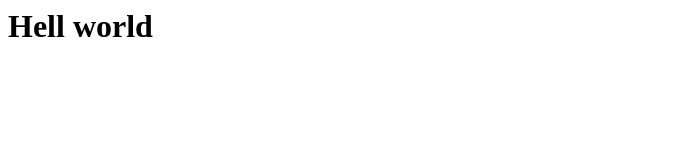
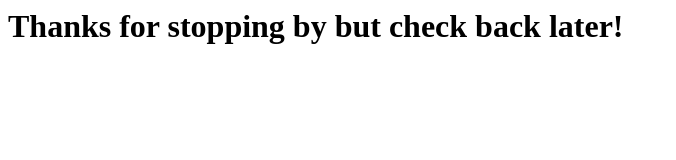
Before and after one commit to laminjalang/yabou.github.io, a plain HTML site: page index.html in a window 1280 px wide. Shown: the whole page, without its empty margins (0-676 px from the left). Drawn offline with Linux system fonts and the light colour scheme.

Commit message:
Update index.html

```diff
--- a/index.html
+++ b/index.html
@@ -1 +1 @@
-<html><h1>Hell world</h1></html>
+<html><h1>Thanks for stopping by but check back later!</h1></html>
```
